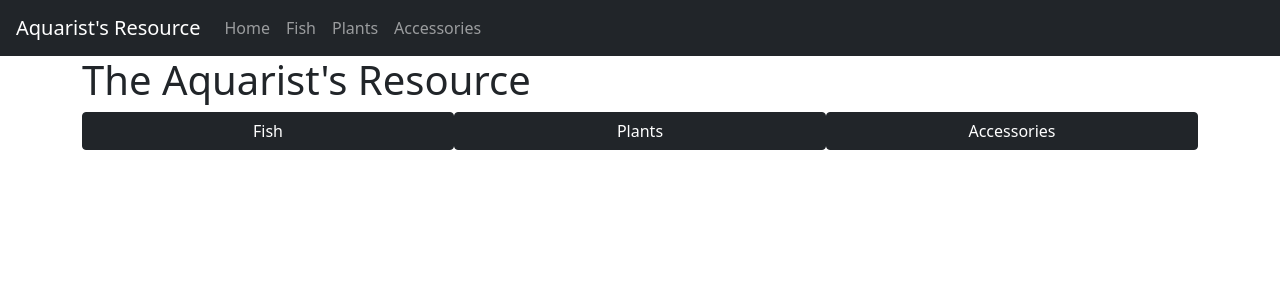
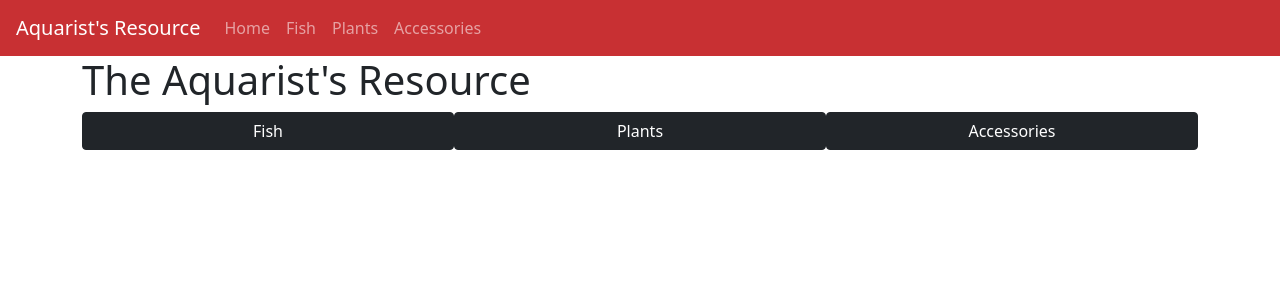
Before and after one commit to Code-Institute-Submissions/Malrhis-project3, a Flask app: page / in a window 1280 px wide. Shown: the top 300 px of the page. Run offline with Flask 2, Linux system fonts and the light colour scheme.

Commit message:
Add style.css and favicon

```diff
--- a/aquarist/app.py
+++ b/aquarist/app.py
@@ -1,4 +1,5 @@
-from flask import Flask, render_template, request, redirect, url_for, flash
+from flask import Flask, render_template, request, redirect, url_for
+from flask import flash, send_from_directory
 import os
 import pymongo
 from dotenv import load_dotenv
@@ -17,11 +18,22 @@ DB_NAME = 'aquarist_resource'
 client = pymongo.MongoClient(MONGO_URI)
 db = client[DB_NAME]
 
+# favicon route
+
+
+@app.route('/favicon.ico')
+def get_favicon():
+    return send_from_directory(os.path.join(app.root_path, 'static'),
+                               'favicon.ico',
+                               mimetype='image/vnd.microsoft.icon')
+
+
 # route to show the homepage
+
+
 @app.route('/')
 def index():
     return render_template('index.template.html')
-
 
 
 # READ
--- /dev/null
+++ b/aquarist/static/styles/style.css
@@ -0,0 +1,3 @@
+.navbar {
+  background-color: #c83033;
+}
--- a/aquarist/templates/base.template.html
+++ b/aquarist/templates/base.template.html
@@ -5,11 +5,13 @@
     <!-- Required meta tags -->
     <meta charset="utf-8">
     <meta name="viewport" content="width=device-width, initial-scale=1">
-
+    <!-- favicon -->
+    <link rel="shortcut icon" href="{{ url_for('static', filename='favicon.ico') }}">
     <!-- Bootstrap CSS -->
     <link href="https://cdn.jsdelivr.net/npm/bootstrap@5.0.0-beta2/dist/css/bootstrap.min.css" rel="stylesheet"
         integrity="sha384-BmbxuPwQa2lc/FVzBcNJ7UAyJxM6wuqIj61tLrc4wSX0szH/Ev+nYRRuWlolflfl" crossorigin="anonymous">
-
+    <!-- style.css -->
+    <link href="{{ url_for('static',filename='styles/style.css') }}" type="text/css" rel="stylesheet" />
     <title>
         {% block title %}
         {% endblock%}
@@ -17,7 +19,7 @@
 </head>
 
 <body>
-    <nav class="navbar navbar-expand-lg navbar-dark bg-dark px-3">
+    <nav class="navbar navbar-expand-lg navbar-dark px-3">
         <a class="navbar-brand" href="#">Aquarist's Resource</a>
         <button class="navbar-toggler" type="button" data-toggle="collapse" data-target="#navbarNav"
             aria-controls="navbarNav" aria-expanded="false" aria-label="Toggle navigation">
```
Also changed, not shown: aquarist/static/favicon.ico (added).
